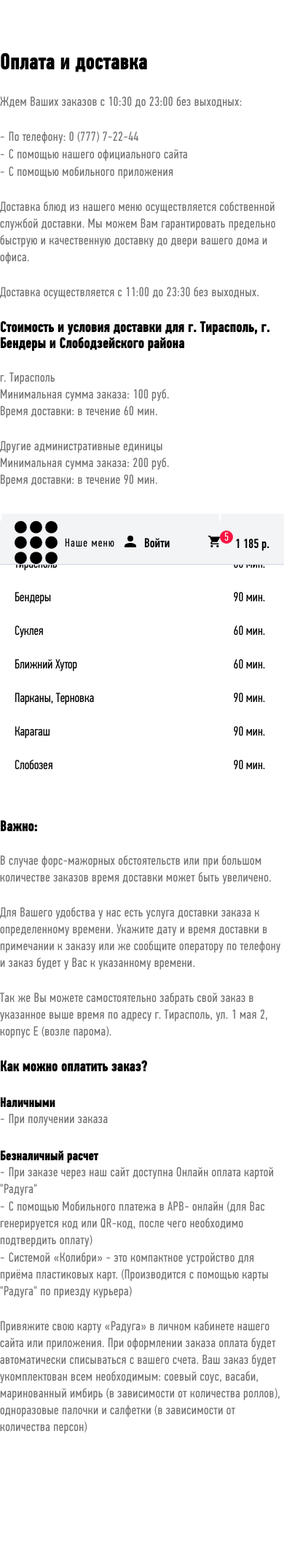
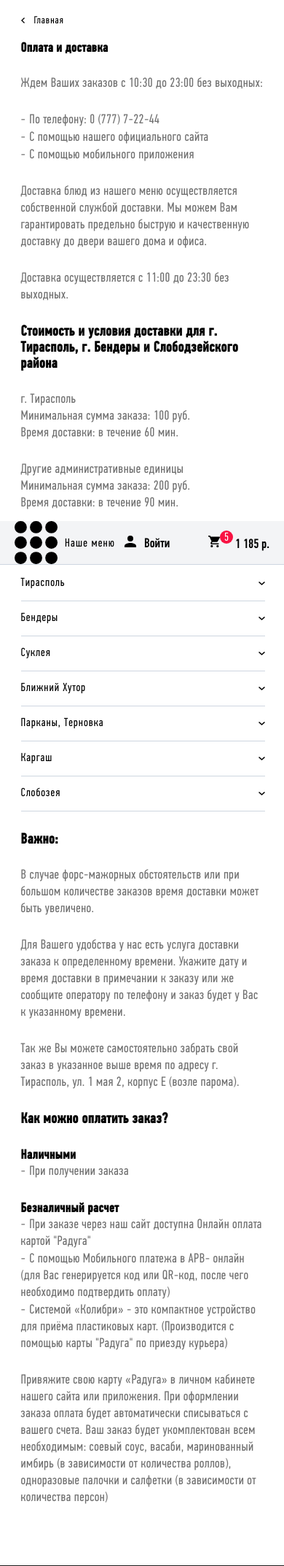
Before and after one commit to Vlad991/Sushi, a PHP site: page /payment_and_delivery.html in a window 390 px wide; the page is wider, and only the part inside the window is pictured. Shown: the part 70-2216 px from the top of that part at 73% size. Run offline with PHP 8.4, Linux system fonts and the light colour scheme.

Commit message:
Add payment and delivery adaptability (057, 058)

```diff
--- a/css/main.css
+++ b/css/main.css
@@ -29,12 +29,12 @@
 }
 
 html, body, div, span, applet, object, iframe, h1, h2, h3, h4, h5, h6, p, blockquote, pre, a, abbr, acronym, address, big, cite, code, del, dfn, em, img, ins, kbd, q, s, samp, small, strike, strong, sub, sup, tt, var, b, u, i, center, dl, dt, dd, ol, ul, li, fieldset, form, label, legend, table, caption, tbody, tfoot, thead, tr, th, td, article, aside, canvas, details, embed, figure, figcaption, footer, header, hgroup, menu, nav, output, ruby, section, summary, time, mark, audio, video {
-    margin:0;
-    padding:0;
-    border:0;
+    margin: 0;
+    padding: 0;
+    border: 0;
     color: #000;
-    font-size:100%;
-    vertical-align:baseline;
+    font-size: 100%;
+    vertical-align: baseline;
     list-style: none;
     text-decoration: none;
     font-family: "PF Din Text Comp Pro Regular";
@@ -101,7 +101,8 @@ html, body, div, span, applet, object, iframe, h1, h2, h3, h4, h5, h6, p, blockq
     display: none;
 }
 
-.header__logo {}
+.header__logo {
+}
 
 .header__menu-icon {
     display: none;
@@ -111,7 +112,8 @@ html, body, div, span, applet, object, iframe, h1, h2, h3, h4, h5, h6, p, blockq
     width: 264px;
 }
 
-.logo__img {}
+.logo__img {
+}
 
 .small-logo__img {
     display: none;
@@ -138,14 +140,16 @@ html, body, div, span, applet, object, iframe, h1, h2, h3, h4, h5, h6, p, blockq
     line-height: 12px;
 }
 
-.header__menu {}
+.header__menu {
+}
 
 .menu {
     width: 372px;
     height: 100%;
 }
 
-.menu__item {}
+.menu__item {
+}
 
 .menu__link {
     display: block;
@@ -211,7 +215,8 @@ html, body, div, span, applet, object, iframe, h1, h2, h3, h4, h5, h6, p, blockq
 .navigation__menu {
 }
 
-.link-search {}
+.link-search {
+}
 
 .menu_nav {
     height: 64px;
@@ -279,7 +284,8 @@ html, body, div, span, applet, object, iframe, h1, h2, h3, h4, h5, h6, p, blockq
     padding: 22px 0;
 }
 
-.basket__img {}
+.basket__img {
+}
 
 .basket__img-wrap {
     position: relative;
@@ -347,7 +353,7 @@ html, body, div, span, applet, object, iframe, h1, h2, h3, h4, h5, h6, p, blockq
     }
 }
 
-@media  screen and (max-width: 1023px) {
+@media screen and (max-width: 1023px) {
     .header {
         padding: 23px 0;
     }
@@ -530,7 +536,8 @@ html, body, div, span, applet, object, iframe, h1, h2, h3, h4, h5, h6, p, blockq
         top: auto;
     }
 
-    .nav-menu-icon__img {}
+    .nav-menu-icon__img {
+    }
 
     .nav-menu-icon__title {
         line-height: 63px;
@@ -564,9 +571,11 @@ html, body, div, span, applet, object, iframe, h1, h2, h3, h4, h5, h6, p, blockq
     }
 }
 
-@media screen and (max-width: 600px) {}
+@media screen and (max-width: 600px) {
+}
 
-@media screen and (max-width: 540px) {}
+@media screen and (max-width: 540px) {
+}
 
 @media screen and (max-width: 320px) {
     .hiding-menu {
@@ -583,9 +592,11 @@ html, body, div, span, applet, object, iframe, h1, h2, h3, h4, h5, h6, p, blockq
 /*.........................Adaptive Navigation.............................................*/
 
 @media screen and (max-width: 959px) {
-    .container__adaptive-navigation {}
+    .container__adaptive-navigation {
+    }
 
-    .adaptive-navigation {}
+    .adaptive-navigation {
+    }
 
     .adaptive-navigation {
         flex-wrap: wrap;
@@ -684,6 +695,10 @@ html, body, div, span, applet, object, iframe, h1, h2, h3, h4, h5, h6, p, blockq
     margin-top: 24px;
 }
 
+.container__contacts-location {
+    display: none;
+}
+
 .location {
     font-size: 14px;
     letter-spacing: 1px;
@@ -693,17 +708,59 @@ html, body, div, span, applet, object, iframe, h1, h2, h3, h4, h5, h6, p, blockq
     font-family: "PF Din Text Comp Pro Regular", sans-serif;
 }
 
-.location__slash {}
+.location__slash {
+}
 
 .location__sub {
     font-family: "PF Din Text Comp Pro Regular", sans-serif;
     color: #5F5F5F;
 }
 
+@media screen and (max-width: 1280px) {
+    .container__contacts-location {
+        display: block;
+    }
+
+    .container__location {
+        display: none;
+    }
+
+    .contacts-location__link {
+        display: block;
+        margin: 20px 0 0px;
+        font-family: "PF Din Text Comp Pro Regular", sans-serif;
+        font-size: 14px;
+        letter-spacing: 1px;
+    }
+
+    .contacts-location__link::before {
+        content: url("../img/contacts/arrow.svg");
+        display: inline-block;
+        margin: 0 13px 0 0;
+    }
+
+    .promotions__slider {
+    }
+
+    .slider {
+        width: 970px;
+        margin: 0 auto;
+    }
+
+    .slide {
+        border: none;
+    }
+
+    .promotions__header {
+    }
+}
+
 
 /*......................Authorization......................*/
 
-.container__authorization {height: 500px;}
+.container__authorization {
+    height: 500px;
+}
 
 .container__wrap {
     position: absolute;
@@ -711,7 +768,7 @@ html, body, div, span, applet, object, iframe, h1, h2, h3, h4, h5, h6, p, blockq
     top: 331px;
 }
 
-.authorization  {
+.authorization {
     width: 335px;
     height: 260px;
 }
@@ -735,9 +792,12 @@ html, body, div, span, applet, object, iframe, h1, h2, h3, h4, h5, h6, p, blockq
     letter-spacing: 1px;
 }
 
-.authorization__number {margin-top: 26px;}
+.authorization__number {
+    margin-top: 26px;
+}
 
-.number {}
+.number {
+}
 
 .number__title {
     font-family: "PF Din Text Comp Pro Regular", sans-serif;
@@ -753,7 +813,8 @@ html, body, div, span, applet, object, iframe, h1, h2, h3, h4, h5, h6, p, blockq
     color: #F81242;
 }
 
-.number__input {}
+.number__input {
+}
 
 .field {
     width: 335px;
@@ -828,9 +889,11 @@ html, body, div, span, applet, object, iframe, h1, h2, h3, h4, h5, h6, p, blockq
     letter-spacing: 0.5px;
 }
 
-.authorization__email {}
+.authorization__email {
+}
 
-.email {}
+.email {
+}
 
 .email__title {
     font-family: "PF Din Text Comp Pro Regular", sans-serif;
@@ -846,19 +909,31 @@ html, body, div, span, applet, object, iframe, h1, h2, h3, h4, h5, h6, p, blockq
     margin-top: 32px;
 }
 
-@media screen and (max-width: 1280px){}
-@media screen and (max-width: 1023px){}
-@media screen and (max-width: 959px){
+@media screen and (max-width: 1280px) {
+}
+
+@media screen and (max-width: 1023px) {
+}
+
+@media screen and (max-width: 959px) {
     .container__wrap {
         position: static;
         width: 335px;
         margin: 41px auto;
     }
 }
-@media screen and (max-width: 800px){}
-@media screen and (max-width: 640px){}
-@media screen and (max-width: 480px){}
-@media screen and (max-width: 320px){}
+
+@media screen and (max-width: 800px) {
+}
+
+@media screen and (max-width: 640px) {
+}
+
+@media screen and (max-width: 480px) {
+}
+
+@media screen and (max-width: 320px) {
+}
 
 /*..................................Footer..................................................*/
 
@@ -873,9 +948,11 @@ html, body, div, span, applet, object, iframe, h1, h2, h3, h4, h5, h6, p, blockq
     padding: 41px 0;
 }
 
-.footer__main {}
+.footer__main {
+}
 
-.main {}
+.main {
+}
 
 .main__item {
     display: inline-block;
@@ -892,7 +969,8 @@ html, body, div, span, applet, object, iframe, h1, h2, h3, h4, h5, h6, p, blockq
     margin: 34px 0 0;
 }
 
-.logo_footer {}
+.logo_footer {
+}
 
 .logo__heading_footer {
     color: #fff;
@@ -928,7 +1006,8 @@ html, body, div, span, applet, object, iframe, h1, h2, h3, h4, h5, h6, p, blockq
     margin: 23px 0 0;
 }
 
-.link-list {}
+.link-list {
+}
 
 .link-list__item {
     line-height: 30px;
@@ -944,7 +1023,8 @@ html, body, div, span, applet, object, iframe, h1, h2, h3, h4, h5, h6, p, blockq
     margin: 24px 0;
 }
 
-.sprite {}
+.sprite {
+}
 
 .sprite__item {
     margin-left: 15px;
@@ -980,7 +1060,8 @@ html, body, div, span, applet, object, iframe, h1, h2, h3, h4, h5, h6, p, blockq
     margin-right: 84px;
 }
 
-.download {}
+.download {
+}
 
 .download__title {
     font-family: "PF Din Text Comp Pro Regular", sans-serif;
@@ -1054,7 +1135,8 @@ html, body, div, span, applet, object, iframe, h1, h2, h3, h4, h5, h6, p, blockq
         padding: 0.01%;
     }
 
-    .logo_footer {}
+    .logo_footer {
+    }
 
     .logo {
         margin: 0;
@@ -1090,7 +1172,8 @@ html, body, div, span, applet, object, iframe, h1, h2, h3, h4, h5, h6, p, blockq
         margin-top: 23px;
     }
 
-    .link-list__item {}
+    .link-list__item {
+    }
 
     .link-list__link {
         display: block;
@@ -1127,7 +1210,9 @@ html, body, div, span, applet, object, iframe, h1, h2, h3, h4, h5, h6, p, blockq
         margin-left: 16px;
     }
 
-    .download__play-market {margin-left: 19px;}
+    .download__play-market {
+        margin-left: 19px;
+    }
 }
 
 @media screen and (max-width: 640px) {
--- a/css/payment_and_delivery.css
+++ b/css/payment_and_delivery.css
@@ -1,9 +1,11 @@
-.container__payment-and-delivery {}
+.container__payment-and-delivery {
+}
 
-.payment-and-delivery {}
+.payment-and-delivery {
+}
 
 .payment-and-delivery__header {
-    font-family: "PF Din Text Comp Pro Medium",sans-serif;
+    font-family: "PF Din Text Comp Pro Medium", sans-serif;
     font-size: 30px;
     letter-spacing: 1px;
     margin: 67px 0 0;
@@ -13,7 +15,8 @@
     margin: 24px 0 0;
 }
 
-.info-text {}
+.info-text {
+}
 
 .info-text__info-paragraph {
     font-family: "PF Din Text Comp Pro Regular", sans-serif;
@@ -26,7 +29,8 @@
 .info-text__info-list {
 }
 
-.info-list {}
+.info-list {
+}
 
 .info-list__item {
     font-family: "PF Din Text Comp Pro Regular", sans-serif;
@@ -55,7 +59,8 @@
     margin: 27px 0 0;
 }
 
-.payment-and-delivery__delivery-table {}
+.payment-and-delivery__delivery-table {
+}
 
 .delivery-table {
     width: 960px;
@@ -64,7 +69,7 @@
 }
 
 .table-header {
-    font-family: "PF Din Text Comp Pro Medium",sans-serif;
+    font-family: "PF Din Text Comp Pro Medium", sans-serif;
     font-size: 18px;
     vertical-align: middle;
     padding: 0 0 0 20px;
@@ -80,8 +85,160 @@
     background: #F3F4F6;
 }
 
-.table-col {width: 218px;height: 44px;font-family: "PF Din Text Comp Pro Regular", sans-serif;font-size: 18px;padding: 12px 0 0 18px;box-sizing: border-box;}
+.table-col {
+    width: 218px;
+    height: 44px;
+    font-family: "PF Din Text Comp Pro Regular", sans-serif;
+    font-size: 18px;
+    padding: 12px 0 0 18px;
+    box-sizing: border-box;
+}
 
 .first-col {
     width: 300px;
 }
+
+.payment-and-delivery__table-title {
+    display: none;
+}
+
+.payment-and-delivery__table-adaptive {
+    display: none;
+}
+
+@media screen and (max-width: 1280px) {
+}
+
+@media screen and (max-width: 1023px) {
+    .delivery-table {
+        width: 900px;
+    }
+}
+
+@media screen and (max-width: 959px) {
+    .delivery-table {
+        width: 680px;
+    }
+}
+
+@media screen and (max-width: 799px) {
+    .delivery-table {
+        width: 600px;
+    }
+
+    .container__payment-and-delivery {
+        width: 600px;
+        margin: 0 auto;
+    }
+
+    .first-col {
+        width: 185px;
+    }
+
+    .container__footer {
+        margin: 81px 0 0;
+    }
+}
+
+@media screen and (max-width: 640px) {
+    .payment-and-delivery__delivery-table {
+        display: none;
+    }
+
+    .payment-and-delivery__table-title {
+        display: block;
+    }
+
+    .payment-and-delivery__table-adaptive {
+        display: block;
+    }
+
+    .container__payment-and-delivery {
+        width: 335px;
+    }
+
+    .payment-and-delivery__header {
+        font-size: 18px;
+        margin: 16px 0 0;
+        letter-spacing: 0.5px;
+    }
+
+    .payment-and-delivery__info-text {
+        margin: 27px 0;
+    }
+
+    .info-text__info-paragraph {
+    margin: 27px 0;
+    }
+
+    .payment-and-delivery__delivery-table {
+        display: none;
+    }
+
+    .payment-and-delivery__table-title {
+        background: #F3F4F6;
+        width: 375px;
+        position: relative;
+        left: -21px;
+        padding: 14px 20px;
+        height: 44px;
+        box-sizing: border-box;
+        font-size: 18px;
+        letter-spacing: 0.5px;
+        margin: 29px 0 2px;
+    }
+
+    .table-adaptive {
+        width: 335px;
+    }
+
+    .payment-and-delivery__table-adaptive {
+        margin: 0 auto;
+        width: 335px;
+    }
+
+    .table-adaptive__item {
+    border-bottom: #CED6E0 1px solid;
+    box-sizing: border-box;
+    }
+
+    .table-adaptive__location {
+        height: 47px;
+        line-height: 47px;
+        font-size: 16px;
+        font-family: "PF Din Text Comp Pro Regular", sans-serif;
+        letter-spacing: 1px;
+    }
+
+    .table-adaptive__arrow {
+    /* transform: rotate(180deg); */
+    }
+
+    .table-adaptive__delivery-list {
+    margin: 0 0 8px;
+    }
+
+    .delivery-list {
+    display: none;
+    }
+
+    .delivery-list__item {
+    height: 31px;
+    line-height: 29px;
+    /* border-bottom: #CED6E0 1px solid; */
+    }
+
+    .delivery-list__key {
+    }
+
+    .delivery-list__value {
+    font-size: 20px;
+    letter-spacing: 0.5px;
+    }
+}
+
+@media screen and (max-width: 480px) {
+}
+
+@media screen and (max-width: 320px) {
+}
--- a/payment_and_delivery.html
+++ b/payment_and_delivery.html
@@ -184,8 +184,14 @@
         </div>
     </div>
 
+    <div class="container__contacts-location contacts-location">
+        <div class="container__fixed container__fixed_adaptive">
+            <a href="index.html" class="contacts-location__link">Главная</a>
+        </div>
+    </div>
+
     <div class="container__payment-and-delivery payment-and-delivery">
-        <div class="container__fixed">
+        <div class="container__fixed container__fixed_adaptive">
             <h1 class="payment-and-delivery__header">Оплата и доставка</h1>
             <div class="payment-and-delivery__info-text info-text">
                 <p class="info-text__info-paragraph">Ждем Ваших заказов с 10:30 до 23:00 без выходных: </p>
@@ -252,6 +258,149 @@
                     </tr>
                 </tbody>
             </table>
+            <div class="payment-and-delivery__table-title">Локация</div>
+            <ul class="table-adaptive payment-and-delivery__table-adaptive">
+                <li class="table-adaptive__item">
+                    <div class="layout">
+                        <div class="table-adaptive__location">Тирасполь</div>
+                        <img src="img/payment_and_delivery/arrow.svg" alt="" class="table-adaptive__arrow">
+                    </div>
+                    <ul class="table-adaptive__delivery-list delivery-list">
+                        <li class="delivery-list__item layout">
+                            <div class="delivery-list__key">Время доставки:</div>
+                            <div class="delivery-list__value">60 мин.</div>
+                        </li>
+                        <li class="delivery-list__item layout">
+                            <div class="delivery-list__key">Стоимость доставки:</div>
+                            <div class="delivery-list__value">20 руб.</div>
+                        </li>
+                        <li class="delivery-list__item layout">
+                            <div class="delivery-list__key">Бесплатная доставка:</div>
+                            <div class="delivery-list__value">от 150 руб.</div>
+                        </li>
+                    </ul>
+                </li>
+                <li class="table-adaptive__item">
+                    <div class="layout">
+                        <div class="table-adaptive__location">Бендеры</div>
+                        <img src="img/payment_and_delivery/arrow.svg" alt="" class="table-adaptive__arrow">
+                    </div>
+                    <ul class="table-adaptive__delivery-list delivery-list">
+                        <li class="delivery-list__item layout">
+                            <div class="delivery-list__key">Время доставки:</div>
+                            <div class="delivery-list__value">60 мин.</div>
+                        </li>
+                        <li class="delivery-list__item layout">
+                            <div class="delivery-list__key">Стоимость доставки:</div>
+                            <div class="delivery-list__value">20 руб.</div>
+                        </li>
+                        <li class="delivery-list__item layout">
+                            <div class="delivery-list__key">Бесплатная доставка:</div>
+                            <div class="delivery-list__value">от 150 руб.</div>
+                        </li>
+                    </ul>
+                </li>
+                <li class="table-adaptive__item">
+                    <div class="layout">
+                        <div class="table-adaptive__location">Суклея</div>
+                        <img src="img/payment_and_delivery/arrow.svg" alt="" class="table-adaptive__arrow">
+                    </div>
+                    <ul class="table-adaptive__delivery-list delivery-list">
+                        <li class="delivery-list__item layout">
+                            <div class="delivery-list__key">Время доставки:</div>
+                            <div class="delivery-list__value">60 мин.</div>
+                        </li>
+                        <li class="delivery-list__item layout">
+                            <div class="delivery-list__key">Стоимость доставки:</div>
+                            <div class="delivery-list__value">20 руб.</div>
+                        </li>
+                        <li class="delivery-list__item layout">
+                            <div class="delivery-list__key">Бесплатная доставка:</div>
+                            <div class="delivery-list__value">от 150 руб.</div>
+                        </li>
+                    </ul>
+                </li>
+                <li class="table-adaptive__item">
+                    <div class="layout">
+                        <div class="table-adaptive__location">Ближний Хутор</div>
+                        <img src="img/payment_and_delivery/arrow.svg" alt="" class="table-adaptive__arrow">
+                    </div>
+                    <ul class="table-adaptive__delivery-list delivery-list">
+                        <li class="delivery-list__item layout">
+                            <div class="delivery-list__key">Время доставки:</div>
+                            <div class="delivery-list__value">60 мин.</div>
+                        </li>
+                        <li class="delivery-list__item layout">
+                            <div class="delivery-list__key">Стоимость доставки:</div>
+                            <div class="delivery-list__value">20 руб.</div>
+                        </li>
+                        <li class="delivery-list__item layout">
+                            <div class="delivery-list__key">Бесплатная доставка:</div>
+                            <div class="delivery-list__value">от 150 руб.</div>
+                        </li>
+                    </ul>
+                </li>
+                <li class="table-adaptive__item">
+                    <div class="layout">
+                        <div class="table-adaptive__location">Парканы, Терновка</div>
+                        <img src="img/payment_and_delivery/arrow.svg" alt="" class="table-adaptive__arrow">
+                    </div>
+                    <ul class="table-adaptive__delivery-list delivery-list">
+                        <li class="delivery-list__item layout">
+                            <div class="delivery-list__key">Время доставки:</div>
+                            <div class="delivery-list__value">60 мин.</div>
+                        </li>
+                        <li class="delivery-list__item layout">
+                            <div class="delivery-list__key">Стоимость доставки:</div>
+                            <div class="delivery-list__value">20 руб.</div>
+                        </li>
+                        <li class="delivery-list__item layout">
+                            <div class="delivery-list__key">Бесплатная доставка:</div>
+                            <div class="delivery-list__value">от 150 руб.</div>
+                        </li>
+                    </ul>
+                </li>
+                <li class="table-adaptive__item">
+                    <div class="layout">
+                        <div class="table-adaptive__location">Каргаш</div>
+                        <img src="img/payment_and_delivery/arrow.svg" alt="" class="table-adaptive__arrow">
+                    </div>
+                    <ul class="table-adaptive__delivery-list delivery-list">
+                        <li class="delivery-list__item layout">
+                            <div class="delivery-list__key">Время доставки:</div>
+                            <div class="delivery-list__value">60 мин.</div>
+                        </li>
+                        <li class="delivery-list__item layout">
+                            <div class="delivery-list__key">Стоимость доставки:</div>
+                            <div class="delivery-list__value">20 руб.</div>
+                        </li>
+                        <li class="delivery-list__item layout">
+                            <div class="delivery-list__key">Бесплатная доставка:</div>
+                            <div class="delivery-list__value">от 150 руб.</div>
+                        </li>
+                    </ul>
+                </li>
+                <li class="table-adaptive__item">
+                    <div class="layout">
+                        <div class="table-adaptive__location">Слобозея</div>
+                        <img src="img/payment_and_delivery/arrow.svg" alt="" class="table-adaptive__arrow">
+                    </div>
+                    <ul class="table-adaptive__delivery-list delivery-list">
+                        <li class="delivery-list__item layout">
+                            <div class="delivery-list__key">Время доставки:</div>
+                            <div class="delivery-list__value">60 мин.</div>
+                        </li>
+                        <li class="delivery-list__item layout">
+                            <div class="delivery-list__key">Стоимость доставки:</div>
+                            <div class="delivery-list__value">20 руб.</div>
+                        </li>
+                        <li class="delivery-list__item layout">
+                            <div class="delivery-list__key">Бесплатная доставка:</div>
+                            <div class="delivery-list__value">от 150 руб.</div>
+                        </li>
+                    </ul>
+                </li>
+            </ul>
             <div class="payment-and-delivery__info-text info-text">
                 <h2 class="info-text__heading">Важно:</h2>
                 <p class="info-text__info-paragraph">В случае форс-мажорных обстоятельств или при большом количестве заказов время доставки может быть увеличено.</p>
```
Also changed, not shown: css/contacts.css (+30 -14 lines), css/promotions.css (+47 -39 lines), css/normalize.css, img/payment_and_delivery/arrow.svg (added), img/psd/058.jpg (added), txt/bem.txt (line endings or trailing spaces). Lines whose indentation alone changed are shown as unchanged.
